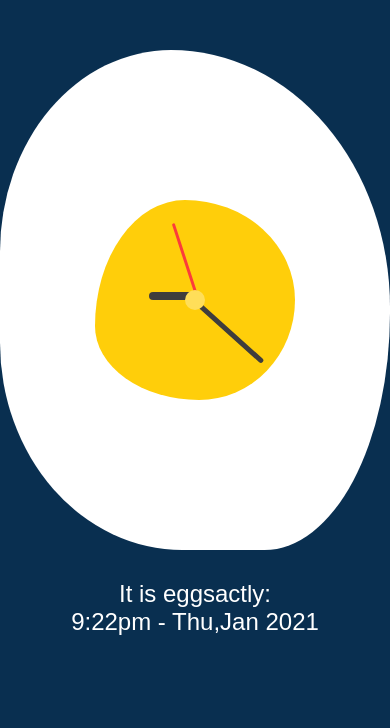
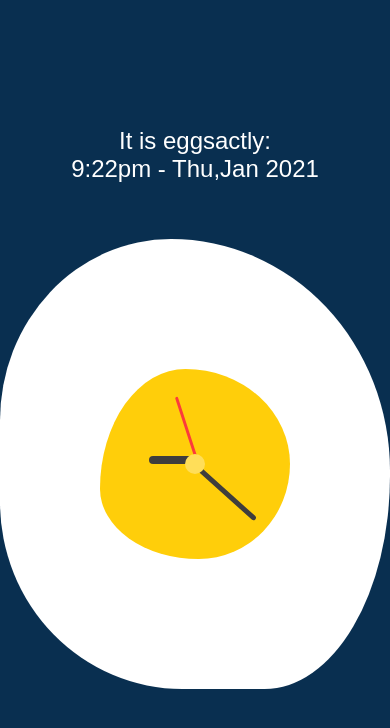
Before and after one commit to chloe-trn/egg-clock, a plain HTML site: page index.html in a window 390 px wide. Drawn offline with Linux system fonts and the light colour scheme; a web font is replaced by a local one.

Commit message:
change egg positioning

```diff
--- a/index.html
+++ b/index.html
@@ -9,6 +9,10 @@
 </head>
 <body>
     <div class="egg-white">
+        <div class="label">
+          <p>It is eggsactly: </p>
+          <div class="time"></div>
+        </div>
         <div class ="yolk">
             <div class="hour-hand clock-hand"></div>
             <div class="minute-hand clock-hand"></div>
@@ -16,9 +20,6 @@
             <div class="center"></div>
         </div>
     </div>
-
-    <p>It is eggsactly: </p>
-    <div class="time"></div>
   <script src="script.js"></script>
 </body>
 </html>
--- a/style.css
+++ b/style.css
@@ -12,10 +12,13 @@ body{
     flex-direction: column;
     color: white;
     align-items: center;
+    height: 100vh;
 }
 .egg-white{
-    position: relative;
-    margin: 50px auto 30px auto;
+    position: absolute;
+    top: 55%;
+    left: 50%;
+    transform: translate(-50%, -50%);
     max-width: 500px;
     width: 100%;
     height: 500px;
@@ -70,5 +73,31 @@ body{
     height: 20px;
     background: #ffde59;
     z-index: 4;
-
 }
+.label{
+    position: absolute;
+    top: -25%;
+    left: 50%;
+    transform: translateX(-50%);
+    text-align: center;
+    width: 100%;
+}
+@media screen and (max-width: 768px) {
+    .egg-white{
+        max-width: 450px;
+        height: 450px;
+    }
+    .yolk{
+        max-width: 190px;
+        height: 190px;
+    }
+    .hour-hand{
+        height: 50px;
+    }
+    .minute-hand{
+        height: 80px;
+    }
+    .second-hand{
+        height: 70px;
+    }
+}
```
